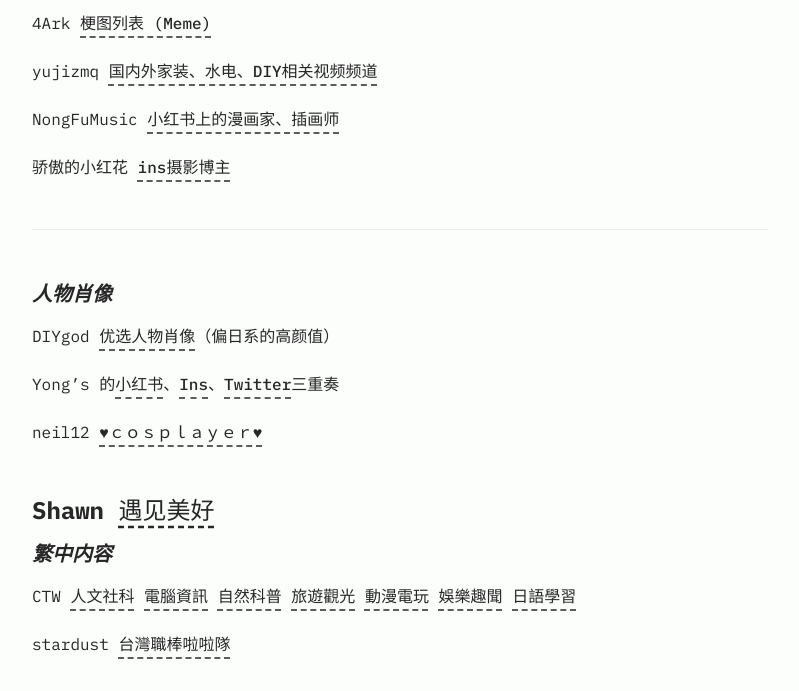
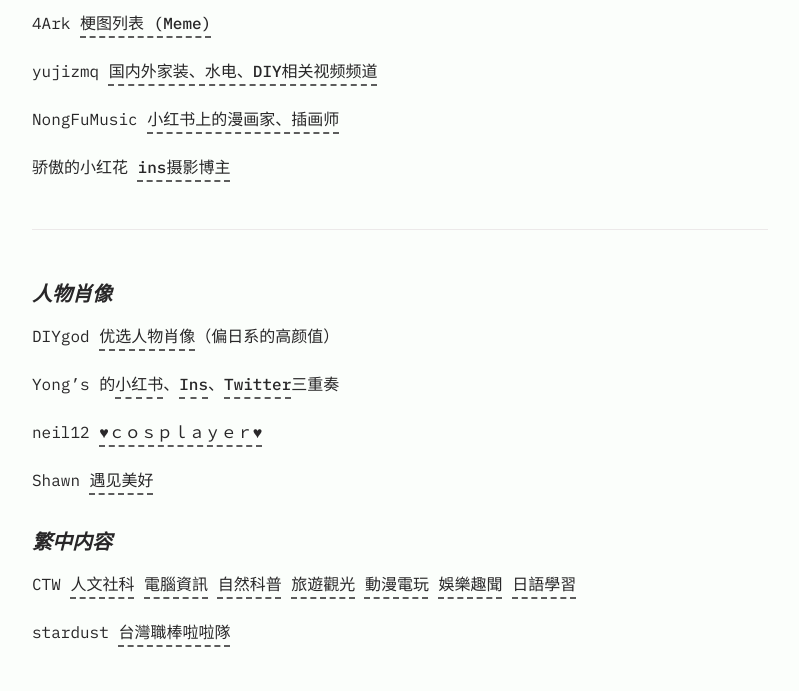
Before and after one commit to Yanick112/Yanick112.github.io, an Astro site: page /collection/collection002 in a window 1280 px wide. Shown: the part 3062-3753 px from the top of the page, without its empty margins (240-1039 px from the left). Built offline with nearby package versions, Linux system fonts and the light colour scheme; Astro itself is replaced by a stand-in of ours.

Commit message:
2024-10-26-12:27:08

```diff
--- a/src/content/blog/collection/collection002.md
+++ b/src/content/blog/collection/collection002.md
@@ -127,7 +127,7 @@
 
 neil12 [♥ｃｏｓｐｌａｙｅｒ♥](https://app.follow.is/share/lists/72663967473750016)
 
-## Shawn [遇见美好](https://app.follow.is/share/lists/62011148130171904)
+Shawn [遇见美好](https://app.follow.is/share/lists/62011148130171904)
 
 ### 繁中内容
 
```
